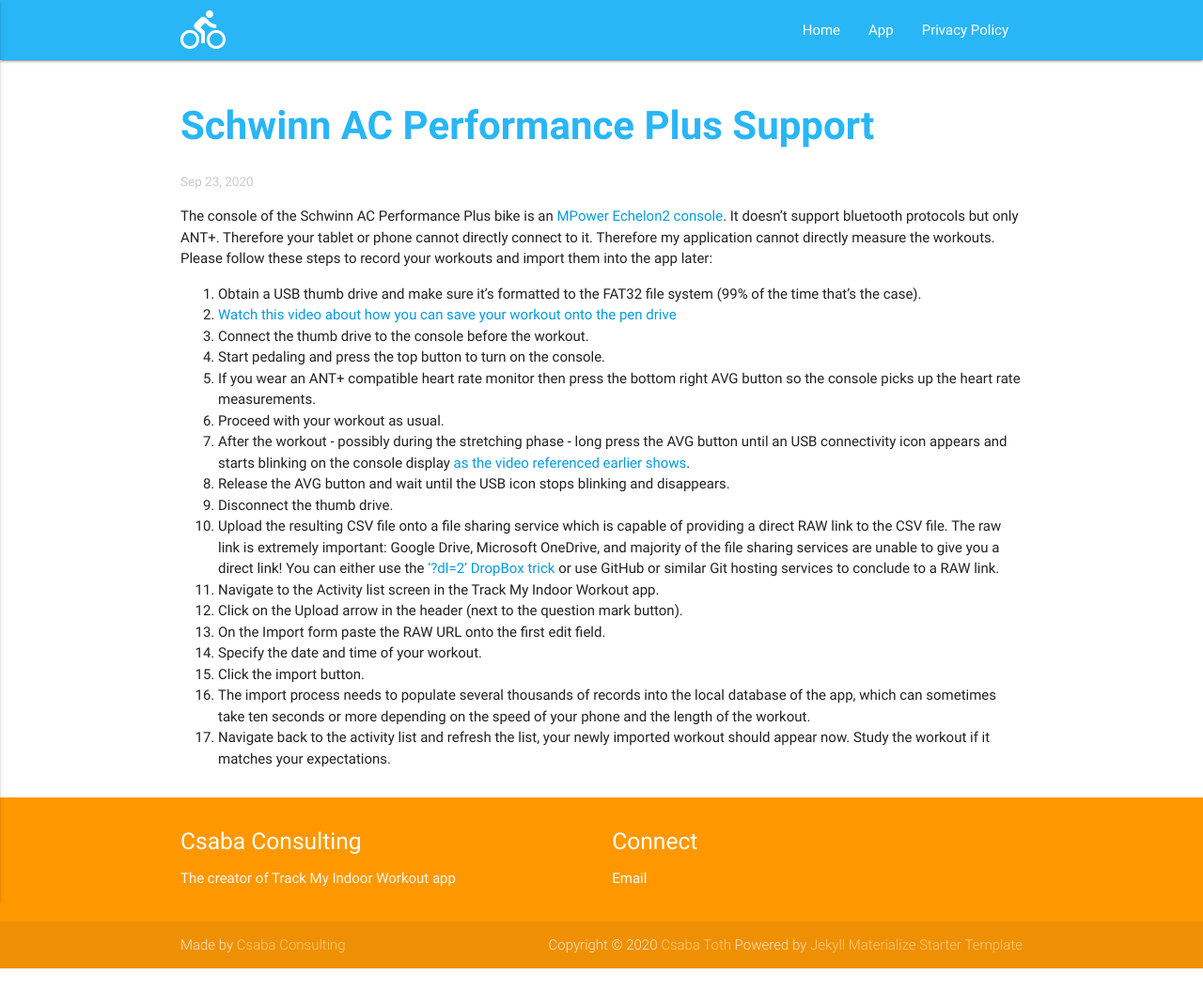
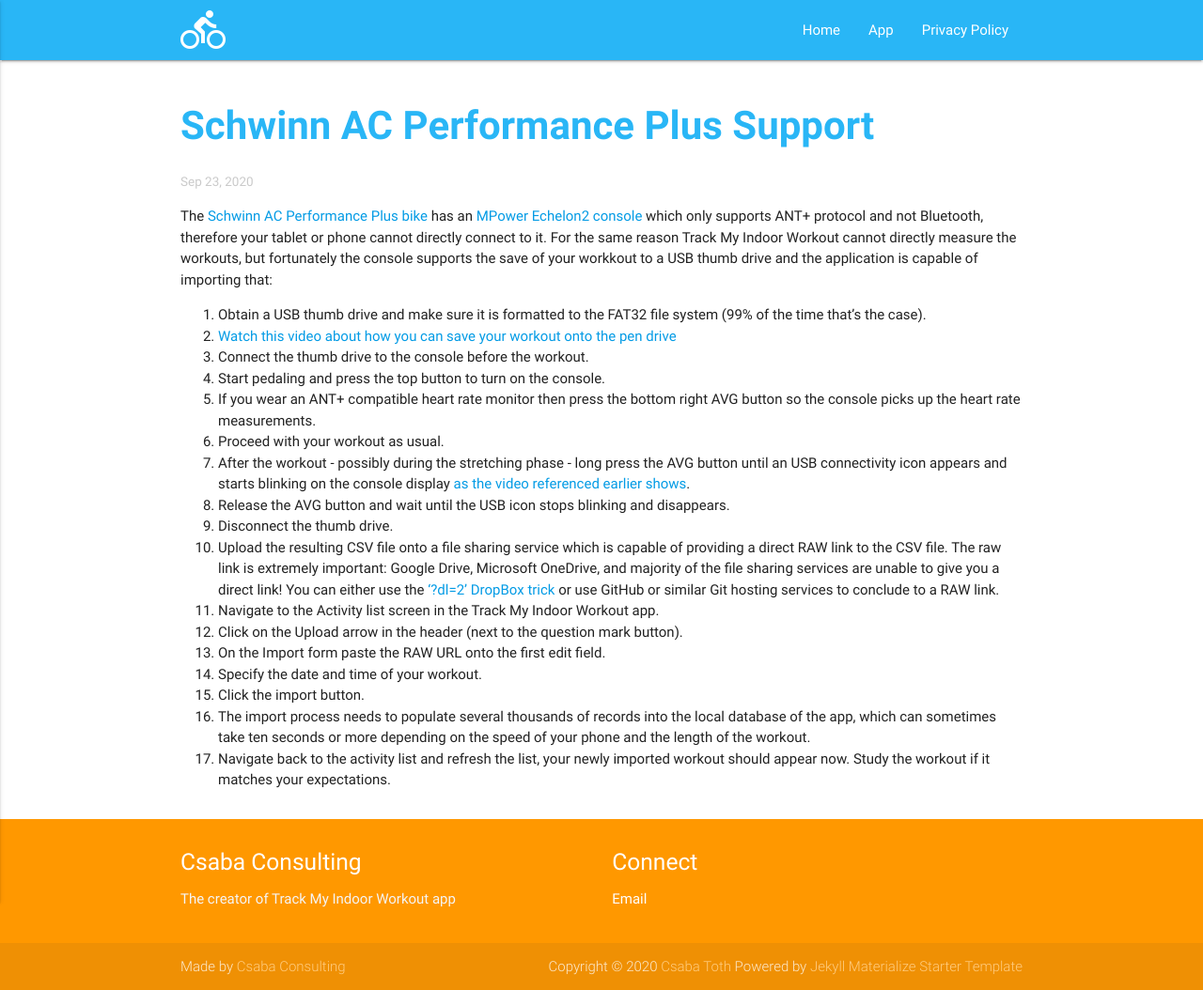
Before and after one commit to TrackMyIndoorWorkout/TrackMyIndoorWorkout.github.io, a Jekyll site: the page built from _posts/2020-09-23-schwinn-ac-performance-plus-support.md, in a window 1280 px wide. Shown: the whole page at 94% size. Built offline with Jekyll 4.4.1, drawn with Linux system fonts in a browser that asks for light colours; before the commit the page ends 1031 px from its top, so only the background shows below that.

Commit message:
Rephrase the AC Perf Support blog post

```diff
--- a/_posts/2020-09-23-schwinn-ac-performance-plus-support.md
+++ b/_posts/2020-09-23-schwinn-ac-performance-plus-support.md
@@ -3,9 +3,9 @@ layout: post
 title: Schwinn AC Performance Plus Support
 date: 2020-09-23 12:00:00
 ---
-The console of the Schwinn AC Performance Plus bike is an [MPower Echelon2 console](https://www.amazon.com/Schwinn-MPower-Echelon2-Console-Upgrade/dp/B074TK4NQ2). It doesn't support bluetooth protocols but only ANT+. Therefore your tablet or phone cannot directly connect to it. Therefore my application cannot directly measure the workouts. Please follow these steps to record your workouts and import them into the app later:
+The [Schwinn AC Performance Plus bike](https://www.amazon.com/AC-Performance-Plus-Indoor-Cycle/dp/B002KV942W) has an [MPower Echelon2 console](https://www.amazon.com/Schwinn-MPower-Echelon2-Console-Upgrade/dp/B074TK4NQ2) which only supports ANT+ protocol and not Bluetooth, therefore your tablet or phone cannot directly connect to it. For the same reason Track My Indoor Workout cannot directly measure the workouts, but fortunately the console supports the save of your workkout to a USB thumb drive and the application is capable of importing that:
 
-0. Obtain a USB thumb drive and make sure it's formatted to the FAT32 file system (99% of the time that's the case).
+0. Obtain a USB thumb drive and make sure it is formatted to the FAT32 file system (99% of the time that's the case).
 1. [Watch this video about how you can save your workout onto the pen drive](https://www.youtube.com/watch?v=ENkHdcV_E70)
 1. Connect the thumb drive to the console before the workout.
 1. Start pedaling and press the top button to turn on the console.
```
